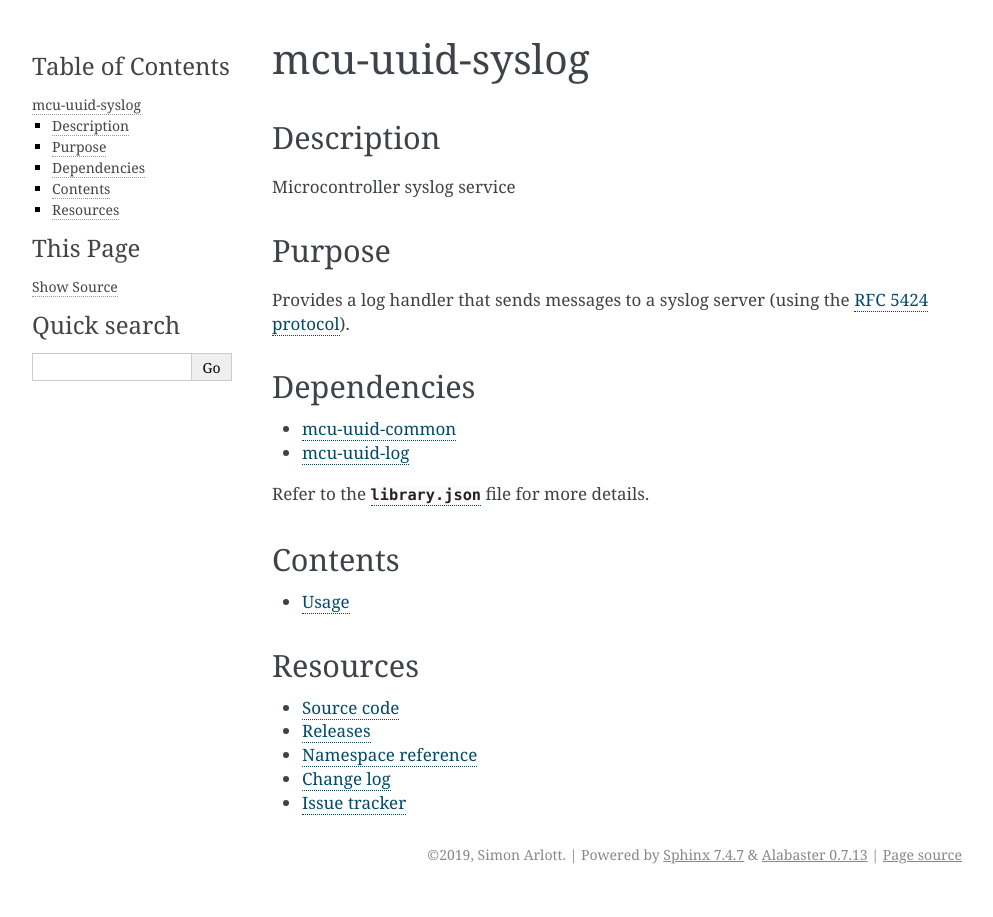
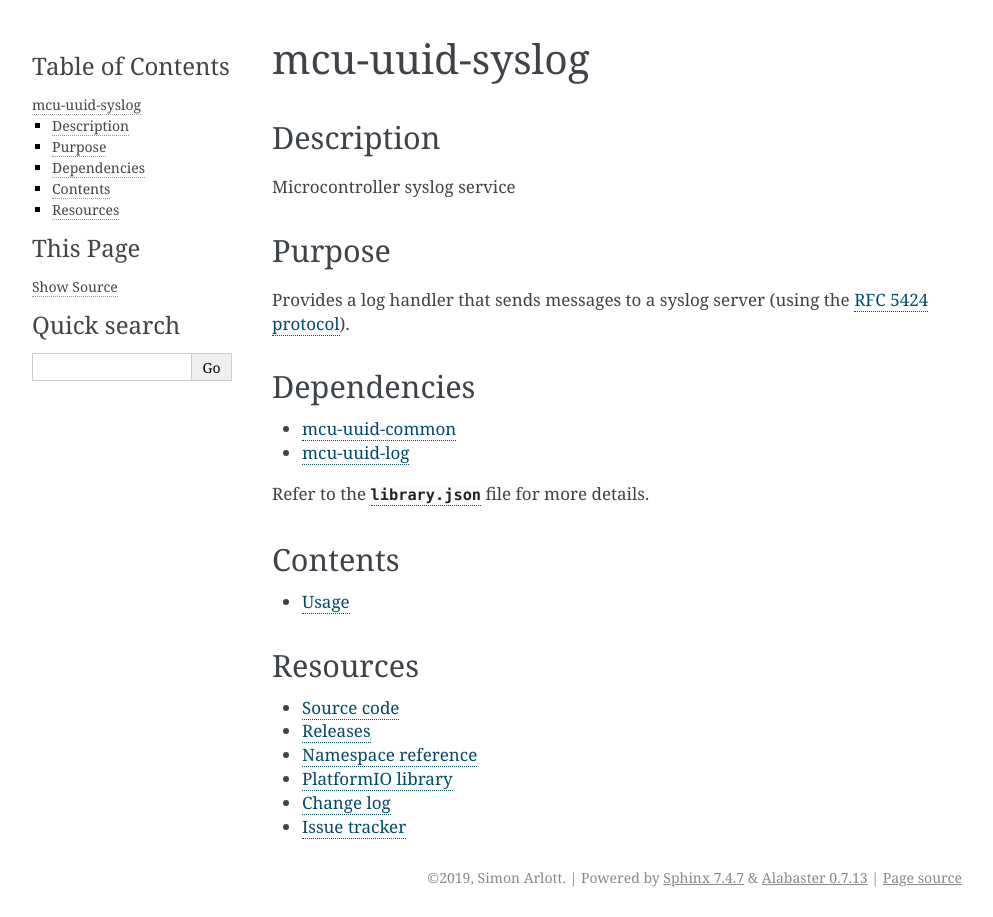
Before and after one commit to nomis/mcu-uuid-syslog, a Sphinx documentation site: the page built from docs/index.rst, in a window 1280 px wide. Shown: the whole page, without its empty margins (148-1141 px from the left). Built offline with Sphinx 7.4.7, drawn with Linux system fonts in a browser that asks for light colours.

Commit message:
Add link to PlatformIO library page

```diff
--- a/docs/index.rst
+++ b/docs/index.rst
@@ -40,5 +40,6 @@ Resources
    Source code <https://github.com/nomis/mcu-uuid-syslog>
    Releases <https://github.com/nomis/mcu-uuid-syslog/releases>
    Namespace reference <https://mcu-doxygen.uuid.uk/namespaceuuid_1_1syslog.html>
+   PlatformIO library <https://platformio.org/lib/show/6655/uuid-syslog>
    changelog
    Issue tracker <https://github.com/nomis/mcu-uuid-syslog/issues>
```
